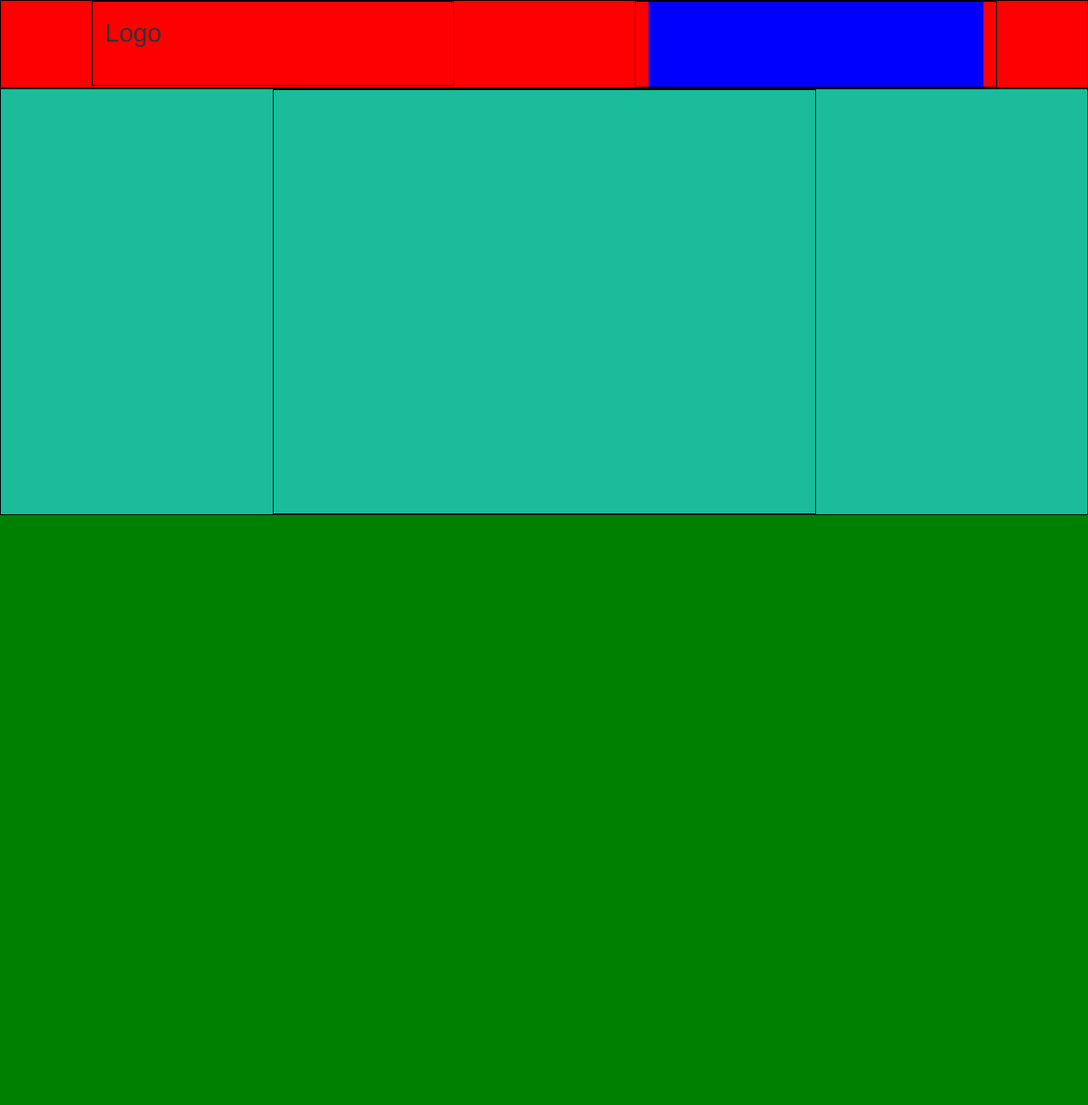
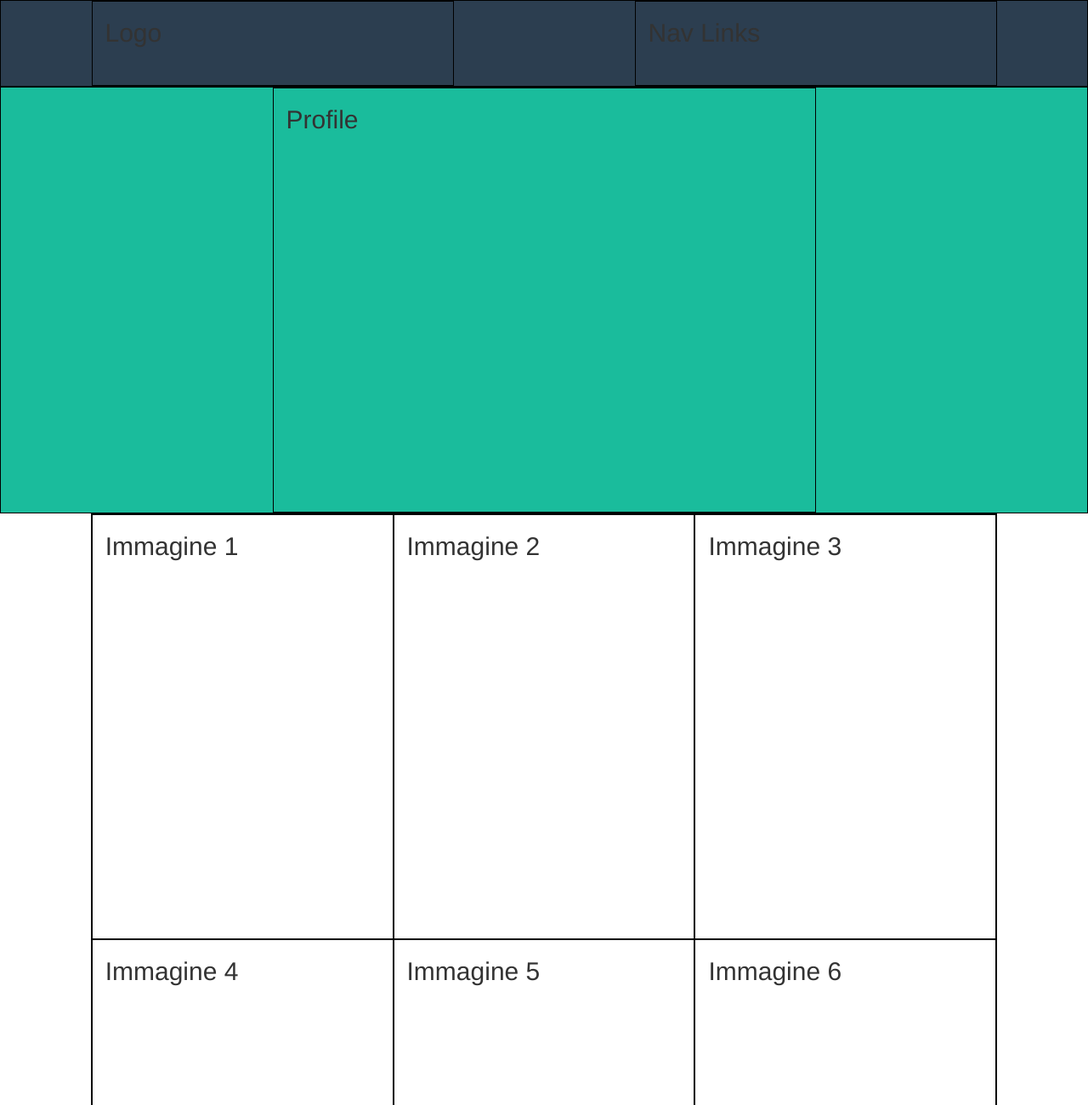
Before and after one commit to Geeogee/html-css-bootstrap-freelancer, a plain HTML site: page index.html in a window 1280 px wide. Shown: the top 1300 px of the page at 85% size. Before the commit the page ends 800 px from the top, so only its background shows below. Drawn offline with nearby package versions, Linux system fonts and the light colour scheme.

Commit message:
Portfolio section added

```diff
--- a/css/main.css
+++ b/css/main.css
@@ -1,14 +1,20 @@
 /* debug */
 div[class*="col"] {
-  background-color: red;
+  background-color: transparent;
   border: 1px solid #000;
   min-height: 100px;
 }
 
 /*debug*/
-main .section-profile {
+.section-profile {
   min-height: 500px;
   background-color: #1abc9c;
+}
+
+.section-portfolio {
+  background-color: #FFF;
+  /*debug*/
+  min-height: 400px;
 }
 
 /*debug*/
@@ -17,17 +23,10 @@ main [class*="col-"] {
   min-height: 500px;
 }
 
-/* header {
+header {
   background-color: #2c3e50;
-} */
+}
 
-
-
- nav {
-   /*debug*/
-   background-color: blue;
-   height: 100px;
- }
 
 
 @media all and (min-width: 992px) {
--- a/index.html
+++ b/index.html
@@ -26,12 +26,13 @@
           <div class="col-xs-12">
             <div class="row">
 
-              <div class="col-xs-8 col-md-offset-1 col-md-4">
+              <div class="col-xs-10 col-md-offset-1 col-md-4">
                 <h2>Logo</h2>
               </div>
-              <div class="col-xs-4 col-md-offset-2 col-md-4">
+              <div class="col-xs-2 col-md-offset-2 col-md-4">
                 <nav>
                   <!-- Nav Links -->
+                  <h2>Nav Links</h2>
                 </nav>
               </div>
 
@@ -46,13 +47,17 @@
 
     <!-- Main section with Jumbotron and other 3 sections -->
     <main>
-      <!-- Jumbotron section -->
+      <!-- Profile section -->
       <section class="section-profile">
         <div class="container-fluid">
           <div class="row">
             <div class="col-xs-12">
               <div class="row">
-                <div class="col-xs-offset-1 col-xs-10 col-md-offset-3 col-md-6"
+                <div class="col-xs-offset-1 col-xs-10 col-md-offset-3 col-md-6">
+                  <!-- Profile picture -->
+                  <!-- Name of the profile -->
+                  <!-- Skills -->
+                  <h2> Profile </h2>
                 </div>
               </div>
               <!-- Profile picture and informations -->
@@ -64,9 +69,45 @@
       </section>
 
       <section class="section-portfolio">
+        <!-- Full width container -->
         <div class="container-fluid">
+          <!-- Macro row -->
           <div class="row">
+            <!-- Column -->
+            <div class="col-xs-12 col-md-10 col-md-offset-1">
+              <!-- For nested row -->
+              <div class="row">
 
+                <div class="col-xs-12 col-md-6 col-lg-4">
+                  <h2>Immagine 1</h2>
+                </div>
+
+                <div class="col-xs-12 col-md-6 col-lg-4">
+                  <h2>Immagine 2</h2>
+                </div>
+
+                <div class="col-xs-12 col-md-6 col-lg-4">
+                  <h2>Immagine 3</h2>
+                </div>
+
+                <div class="col-xs-12 col-md-6 col-lg-4">
+                  <h2>Immagine 4</h2>
+                </div>
+
+                <div class="col-xs-12 col-md-6 col-lg-4">
+                  <h2>Immagine 5</h2>
+                </div>
+
+                <div class="col-xs-12 col-md-6 col-lg-4">
+                  <h2>Immagine 6</h2>
+                </div>
+              <!-- For nested row end -->
+              </div>
+
+            </div>
+          <!-- macro row end -->
+          </div>
+        <!-- Container end -->
         </div>
       </section>
 
```
